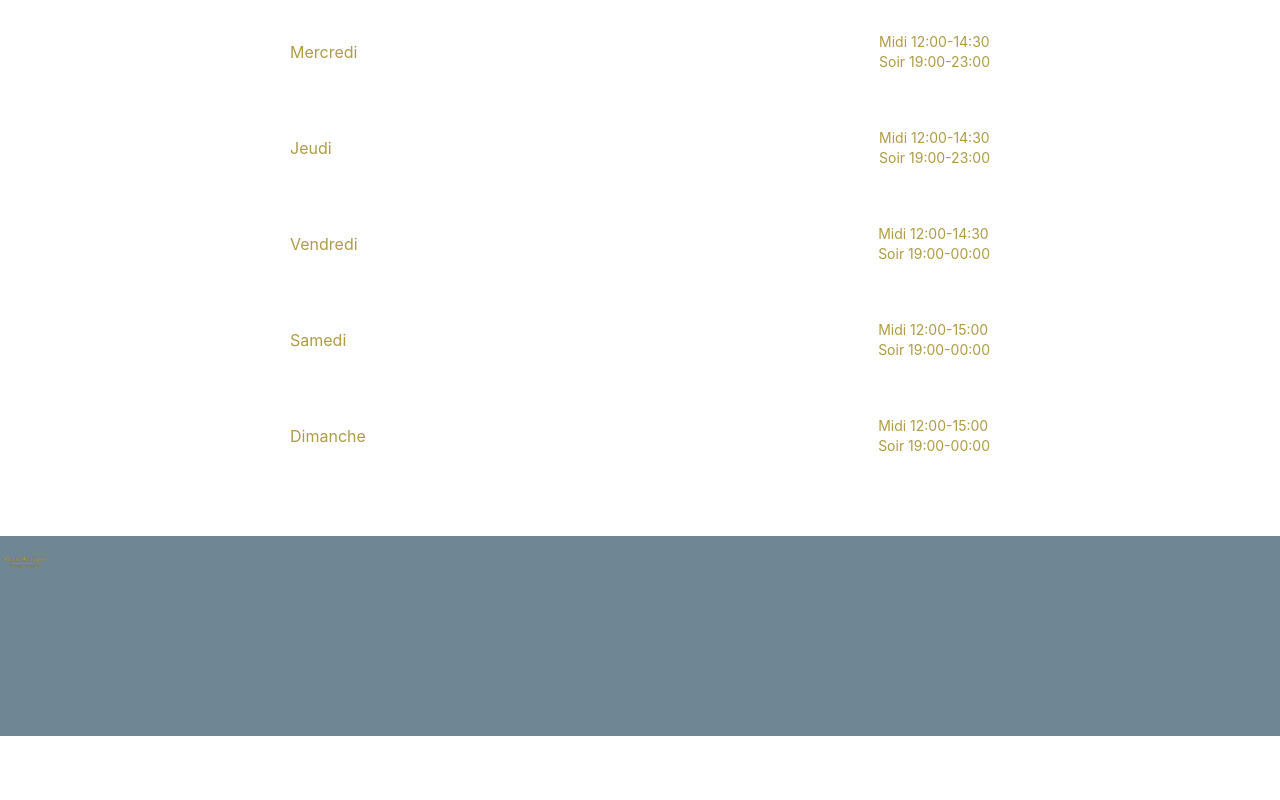
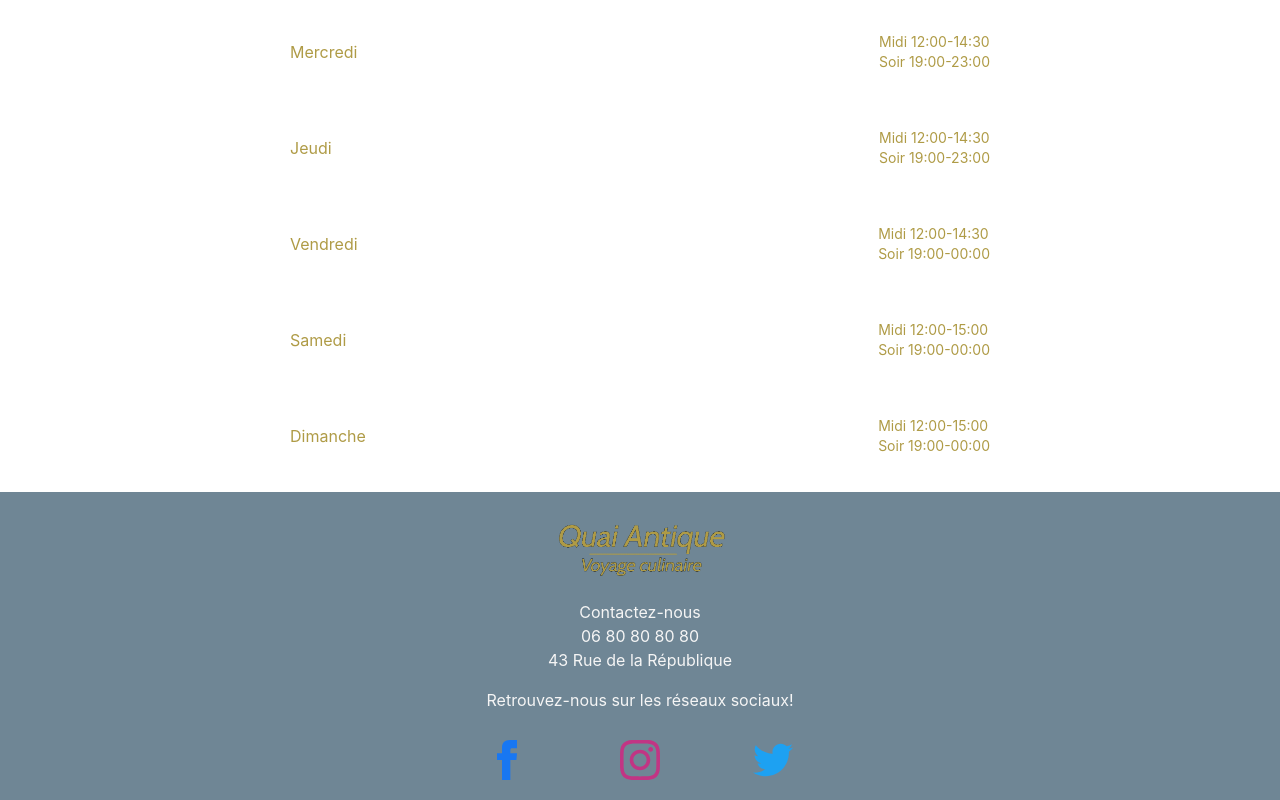
Before and after one commit to Golushi/quai-antique, a React (Create React App) app: page / in a window 1280 px wide. Shown: the part 2692-3492 px from the top of the page. Before the commit the page ends 3428 px from the top, so only its background shows below. Built offline with nearby package versions, Linux system fonts and the light colour scheme; what tw-elements would draw is missing.

Commit message:
fin-footer-scrolltotop

```diff
--- a/package.json
+++ b/package.json
@@ -14,6 +14,7 @@
     "react-dom": "^18.2.0",
     "react-router-dom": "^6.8.1",
     "react-scripts": "5.0.1",
+    "react-scroll-to-top": "^3.0.0",
     "tw-elements": "^1.0.0-beta1",
     "web-vitals": "^2.1.4"
   },
--- a/src/Components/Footer.jsx
+++ b/src/Components/Footer.jsx
@@ -3,9 +3,47 @@
 
 export default function Footer() {
   return (
-    <footer id='contact' className='bg-myblue w-screen h-[200px]'>
-      <div className="w-[50px] h-[50px] z-10 flex justify-center items-center">
-          <img src={name} className="" alt="Name" />
+    <footer id='contact' className='bg-myblue z-10 w-screen h-auto grid grid-row-4 justify-center'>
+      <div className="w-[200px] h-[100px] m-auto flex flex-wrap justify-center items-center">
+        <img src={name} className="" alt="Name" />
+      </div>
+      <div className='my-2 flex text-center justify-center'>
+        <p className='flex justify-center items-center text-mywhite'>Contactez-nous<br/>06 80 80 80 80<br />43 Rue de la République</p>
+      </div>
+      <div className='my-2'>
+        <p className='flex justify-center items-center text-mywhite'>Retrouvez-nous sur les réseaux sociaux!</p>
+      </div>
+      <div className='gap-5 my-5 flex justify-between'>
+      <a href="https://www.facebook.com/" role="button" target='_blank'>
+        <svg
+          xmlns="http://www.w3.org/2000/svg"
+          className="h-10 w-10 text-[#1877f2]"
+          fill="currentColor"
+          viewBox="0 0 24 24">
+          <path
+            d="M9 8h-3v4h3v12h5v-12h3.642l.358-4h-4v-1.667c0-.955.192-1.333 1.115-1.333h2.885v-5h-3.808c-3.596 0-5.192 1.583-5.192 4.615v3.385z" />
+        </svg>
+      </a>
+      <a href="https://www.instagram.com/" role="button" target='_blank'>
+        <svg
+          xmlns="http://www.w3.org/2000/svg"
+          className="h-10 w-10 text-[#c13584]"
+          fill="currentColor"
+          viewBox="0 0 24 24">
+          <path
+            d="M12 2.163c3.204 0 3.584.012 4.85.07 3.252.148 4.771 1.691 4.919 4.919.058 1.265.069 1.645.069 4.849 0 3.205-.012 3.584-.069 4.849-.149 3.225-1.664 4.771-4.919 4.919-1.266.058-1.644.07-4.85.07-3.204 0-3.584-.012-4.849-.07-3.26-.149-4.771-1.699-4.919-4.92-.058-1.265-.07-1.644-.07-4.849 0-3.204.013-3.583.07-4.849.149-3.227 1.664-4.771 4.919-4.919 1.266-.057 1.645-.069 4.849-.069zm0-2.163c-3.259 0-3.667.014-4.947.072-4.358.2-6.78 2.618-6.98 6.98-.059 1.281-.073 1.689-.073 4.948 0 3.259.014 3.668.072 4.948.2 4.358 2.618 6.78 6.98 6.98 1.281.058 1.689.072 4.948.072 3.259 0 3.668-.014 4.948-.072 4.354-.2 6.782-2.618 6.979-6.98.059-1.28.073-1.689.073-4.948 0-3.259-.014-3.667-.072-4.947-.196-4.354-2.617-6.78-6.979-6.98-1.281-.059-1.69-.073-4.949-.073zm0 5.838c-3.403 0-6.162 2.759-6.162 6.162s2.759 6.163 6.162 6.163 6.162-2.759 6.162-6.163c0-3.403-2.759-6.162-6.162-6.162zm0 10.162c-2.209 0-4-1.79-4-4 0-2.209 1.791-4 4-4s4 1.791 4 4c0 2.21-1.791 4-4 4zm6.406-11.845c-.796 0-1.441.645-1.441 1.44s.645 1.44 1.441 1.44c.795 0 1.439-.645 1.439-1.44s-.644-1.44-1.439-1.44z" />
+        </svg>
+      </a>
+      <a href="https://www.twitter.com" role="button" target='_blank'>
+        <svg
+          xmlns="http://www.w3.org/2000/svg"
+          className="h-10 w-10 text-[#1da1f2]"
+          fill="currentColor"
+          viewBox="0 0 24 24">
+          <path
+            d="M24 4.557c-.883.392-1.832.656-2.828.775 1.017-.609 1.798-1.574 2.165-2.724-.951.564-2.005.974-3.127 1.195-.897-.957-2.178-1.555-3.594-1.555-3.179 0-5.515 2.966-4.797 6.045-4.091-.205-7.719-2.165-10.148-5.144-1.29 2.213-.669 5.108 1.523 6.574-.806-.026-1.566-.247-2.229-.616-.054 2.281 1.581 4.415 3.949 4.89-.693.188-1.452.232-2.224.084.626 1.956 2.444 3.379 4.6 3.419-2.07 1.623-4.678 2.348-7.29 2.04 2.179 1.397 4.768 2.212 7.548 2.212 9.142 0 14.307-7.721 13.995-14.646.962-.695 1.797-1.562 2.457-2.549z" />
+        </svg>
+      </a>
       </div>
     </footer>
   )
--- a/src/Components/Navbar.jsx
+++ b/src/Components/Navbar.jsx
@@ -10,7 +10,6 @@
   const [navbar, setNavbar] = useState(false);
   const toggle = () => setNavbar(!navbar);
   const completion = useReadingProgress();
-  console.log(completion)
 
   // Change nav color when scrolling
   const [color, setColor] = useState(false)
@@ -83,7 +82,7 @@
       </div>
       <span
       style={{ transform: `translateX(${completion - 100}%)` }}
-      className="absolute bg-myblue h-1 w-full bottom-0" />
+      className="absolute bg-myblue h-1 w-full bottom-0 m-auto" />
     </nav>
   );
 }
--- a/src/Components/OpeningHours.jsx
+++ b/src/Components/OpeningHours.jsx
@@ -3,7 +3,7 @@
 export default function OpeningHours() {
   return (
     <section id='horaires'>
-      <div className='w-2/3 min-w-[260px] md:w-[700px] h-screen flex-container m-auto'>
+      <div className='w-2/3 min-w-[260px] md:w-[700px] h-auto flex-container m-auto'>
         <div className=' grid my-10'>
           <h3 className='text-xl text-myblack justify-self-center'>Horaires</h3>
         </div>
```
Also changed, not shown: src/Assets/ScrollToTop/Scroll_House.svg (added), 1 other file (tests, documents, lock files or other folders).
